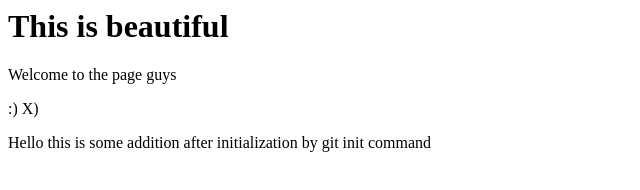
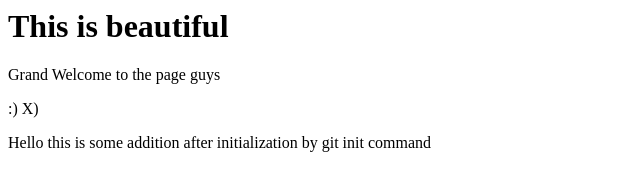
Before and after one commit to 01saswat/learngit, a plain HTML site: page index.html in a window 1280 px wide. Shown: the full height of the page, 0-640 px from the left. Drawn offline with Linux system fonts and the light colour scheme.

Commit message:
2nd commit

```diff
--- a/index.html
+++ b/index.html
@@ -1,7 +1,7 @@
 <html>
 <title>This is the title</title>
 <h1> This is beautiful</h1>
-<p>Welcome to the page guys</p>
+<p>Grand Welcome to the page guys</p>
 <p> :) X) </p>
 <p>Hello this is some addition after initialization by git init command</p>
 
```
